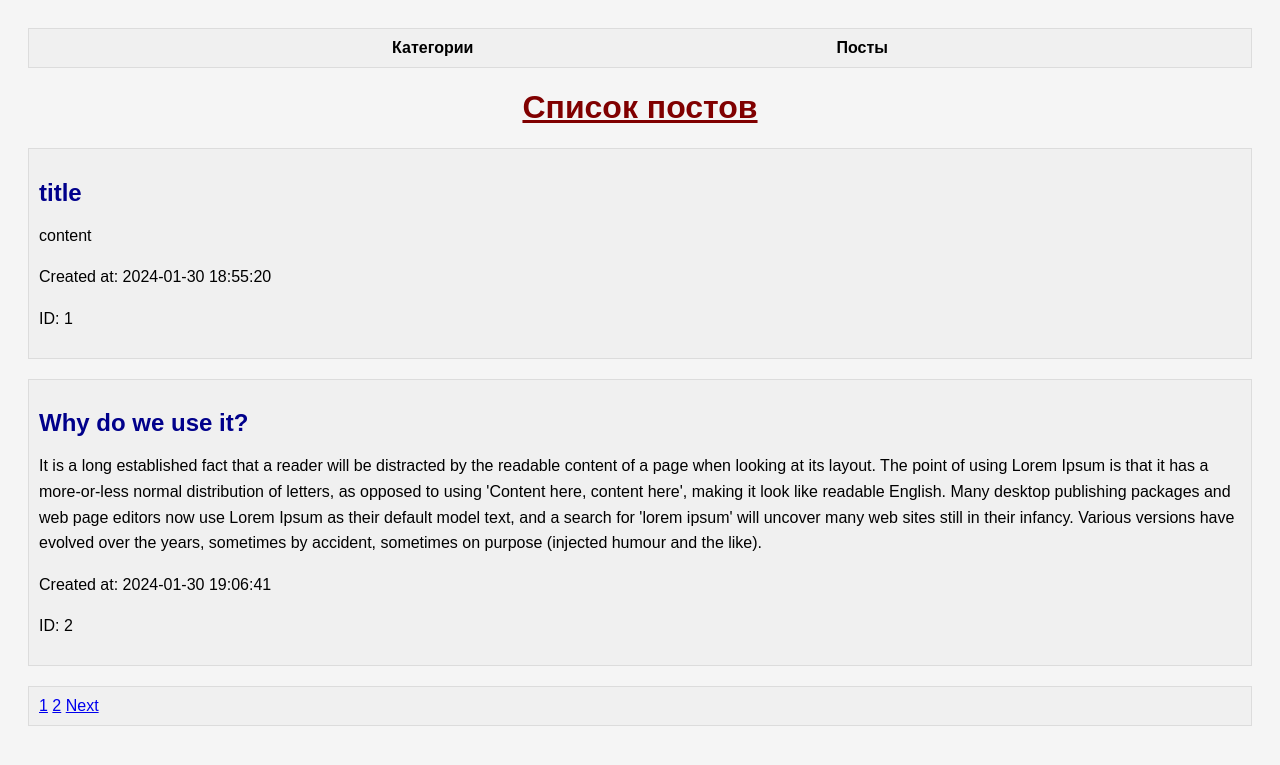
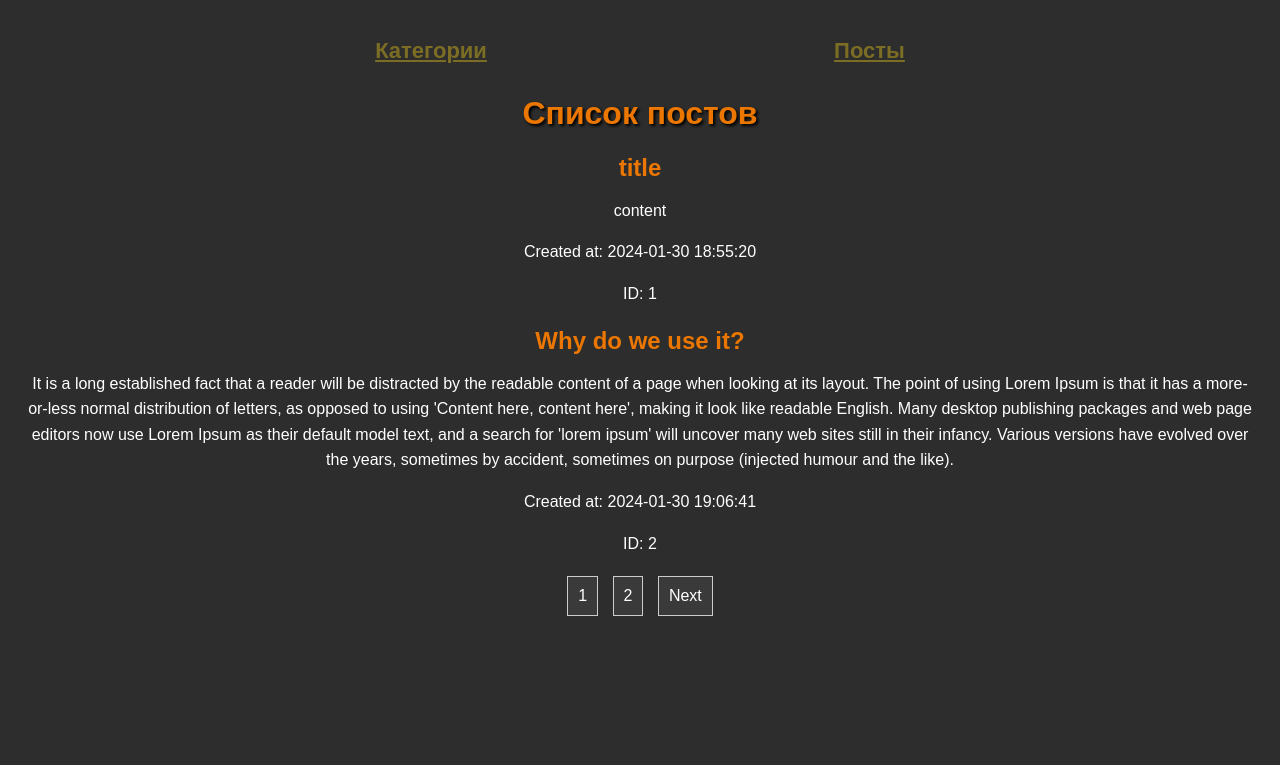
Before and after one commit to Andrey-Yurchuk/Posts-and-Categories, a PHP site: page / in a window 1280 px wide. Shown: the top 765 px of the page. Run offline with PHP 8.4, Linux system fonts and the light colour scheme; data comes from the database, SQL or seed files in the repository.

Commit message:
Added new CSS styles and checking for emptiness when adding

```diff
--- a/Model/Category.php
+++ b/Model/Category.php
@@ -21,6 +21,10 @@ class Category extends Model
 
     public function addCategory($name): void
     {
+        if (empty(($name))) {
+            throw new Exception('Category field is empty');
+        }
+
         $query = "INSERT INTO " . self::TABLE_NAME_CATEGORY . " (name) VALUES (:name)";
         $statement = $this->db->prepare($query);
         $statement->execute(['name' => $name]);
--- a/Model/Post.php
+++ b/Model/Post.php
@@ -23,6 +23,9 @@ class Post extends Model
 
     public function addPost($title, $content): void
     {
+        if (empty(($title)) || empty(($content))) {
+            throw new Exception('Title or content field is empty');
+        }
         $query = "INSERT INTO " . self::TABLE_NAME_POST . " (title, content, created_at, updated_at)
                     VALUES (:title, :content, :created_at, :updated_at)";
         $statement = $this->db->prepare($query);
--- a/Public/Style/index.css
+++ b/Public/Style/index.css
@@ -1,32 +1,15 @@
 body {
-    background-color: #f5f5f5;
+    background-color: #2d2d2d;
     font-family: Arial, sans-serif;
     padding: 20px;
+    color: #fff;
+    text-align: center;
 }
 
 h1 {
-    color: #800000;
+    color: #eb7600;
     text-align: center;
-    text-decoration: underline;
-}
-
-div {
-    background-color: #f0f0f0;
-    border: 1px solid #dcdcdc;
-    padding: 10px;
-    margin-bottom: 20px;
-}
-
-h2 {
-    color: #00008b;
-    font-size: 24px;
-    margin-bottom: 10px;
-}
-
-p {
-    font-size: 16px;
-    line-height: 1.6;
-    color: #000;
+    text-shadow: 2px 2px 3px #000;
 }
 
 .header-links {
@@ -36,7 +19,49 @@ p {
 }
 
 .header-links a {
-    text-decoration: none;
-    color: #000;
+    text-decoration: underline;
+    font-size: 22px;
+    color: #7c6d24;
     font-weight: bold;
 }
+
+h2 {
+    color: #eb7600;
+    font-size: 24px;
+    margin-bottom: 10px;
+}
+
+p {
+    font-size: 16px;
+    line-height: 1.6;
+    color: #fff;
+}
+
+.pagination {
+    margin-top: 20px;
+}
+
+.pagination a {
+    display: inline-block;
+    padding: 10px;
+    margin: 0 5px;
+    border: 1px solid #ccc;
+    text-decoration: none;
+    color: #fff;
+    background-color: #3a3a3a;
+}
+
+.pagination a.active {
+    font-weight: bold;
+    background-color: #eb7600;
+}
+
+.pagination a:hover {
+    background-color: #555;
+}
+
+.pagination a:disabled {
+    color: #666;
+    pointer-events: none;
+    cursor: default;
+}
--- a/Views/category.php
+++ b/Views/category.php
@@ -17,6 +17,11 @@ global $dataCategory;
 <body>
 
 <h1>Категории</h1>
+
+<a class="return-home-link" href="/App/index.php">Вернуться на главную страницу</a>
+<br>
+<br>
+<br>
 
 <!-- Форма добавления категории -->
 <form id="addCategoryForm" action="../autoload.php" method="POST">
--- a/Views/post.php
+++ b/Views/post.php
@@ -15,6 +15,11 @@ require_once "../autoload.php";
 <body>
 
 <h1>Посты</h1>
+
+<a class="return-home-link" href="/App/index.php">Вернуться на главную страницу</a>
+<br>
+<br>
+<br>
 
 <!-- Форма добавления поста -->
 <form id="addPostForm" action="../autoload.php" method="POST">
```
Also changed, not shown: Public/Style/category.css (+23 -10 lines), Public/Style/post.css (+13 -0 lines).
